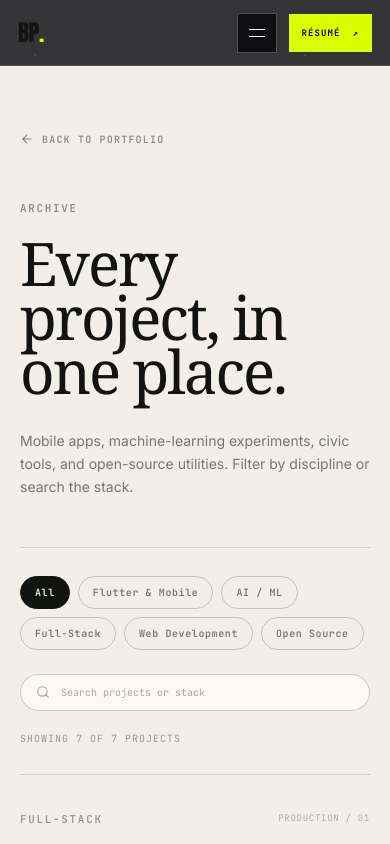
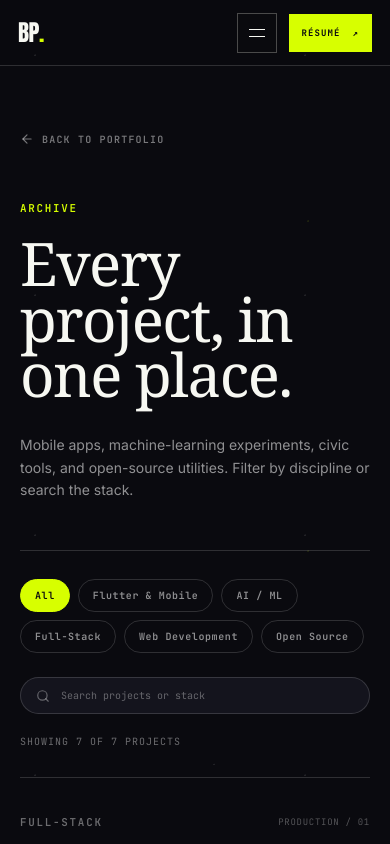
Before and after one commit to BezaleelPaul/BezaleelPaul, a Next.js app: page /projects in a window 390 px wide. Shown: the top 844 px of the page. Built offline with nearby package versions, Linux system fonts and the light colour scheme; grey boxes are pictures that could not be loaded.

Commit message:
Match project archive to approved dark orbital portfolio design

```diff
--- a/src/app/projects/page.tsx
+++ b/src/app/projects/page.tsx
@@ -40,36 +40,36 @@ export default function ProjectsPage() {
   };
 
   return (
-    <div className="min-h-screen bg-paper text-ink">
+    <div className="min-h-screen bg-[#0A0A0F] text-[#F7F8F2]">
       <Navbar />
 
       <main className="pb-24 pt-32 sm:pt-36">
         <div className="section-shell">
           <Link
             href="/"
-            className="inline-flex items-center gap-2 font-mono text-[10px] font-semibold uppercase tracking-[0.12em] text-ink/45 transition-colors hover:text-ink"
+            className="inline-flex items-center gap-2 font-mono text-[10px] font-semibold uppercase tracking-[0.12em] text-white/45 transition-colors hover:text-[#D7FF00]"
           >
             <ArrowLeft className="h-3.5 w-3.5" />
             Back to portfolio
           </Link>
 
           <header
-            className="mt-12 grid gap-8 border-b border-ink/15 pb-12 lg:grid-cols-12 lg:items-end"
+            className="mt-12 grid gap-8 border-b border-white/15 pb-12 lg:grid-cols-12 lg:items-end"
             data-reveal
           >
             <div className="lg:col-span-8">
-              <p className="eyebrow text-ink/45">Archive</p>
-              <h1 className="serif-display mt-5 max-w-3xl text-6xl text-ink sm:text-8xl">
+              <p className="eyebrow text-[#D7FF00]">Archive</p>
+              <h1 className="font-display mt-5 max-w-3xl text-6xl leading-[0.92] tracking-tight text-[#F7F8F2] sm:text-8xl">
                 Every project, in one place.
               </h1>
             </div>
-            <p className="max-w-sm text-sm leading-relaxed text-ink/55 lg:col-span-4 lg:ml-auto">
+            <p className="max-w-sm text-sm leading-relaxed text-white/55 lg:col-span-4 lg:ml-auto">
               Mobile apps, machine-learning experiments, civic tools, and open-source utilities.
               Filter by discipline or search the stack.
             </p>
           </header>
 
-          <div className="border-b border-ink/15 py-7" data-reveal data-reveal-delay="80">
+          <div className="border-b border-white/15 py-7" data-reveal data-reveal-delay="80">
             <div className="flex flex-col gap-6 lg:flex-row lg:items-center lg:justify-between">
               <div className="flex flex-wrap gap-2" role="group" aria-label="Filter projects by category">
                 {categories.map((category) => (
@@ -80,8 +80,8 @@ export default function ProjectsPage() {
                     aria-pressed={activeCategory === category}
                     className={`rounded-full border px-3.5 py-2 font-mono text-[10px] font-semibold tracking-[0.06em] transition-colors ${
                       activeCategory === category
-                        ? 'border-ink bg-ink text-paper'
-                        : 'border-ink/20 text-ink/55 hover:border-ink hover:text-ink'
+                        ? 'border-[#D7FF00] bg-[#D7FF00] text-[#0A0A0F]'
+                        : 'border-white/15 text-white/55 hover:border-[#D7FF00] hover:text-[#D7FF00]'
                     }`}
                   >
                     {category}
@@ -90,27 +90,27 @@ export default function ProjectsPage() {
               </div>
 
               <div className="relative w-full lg:w-80">
-                <Search className="absolute left-4 top-1/2 h-3.5 w-3.5 -translate-y-1/2 text-ink/35" />
+                <Search className="absolute left-4 top-1/2 h-3.5 w-3.5 -translate-y-1/2 text-white/35" />
                 <input
                   type="search"
                   value={searchQuery}
                   onChange={(event) => setSearchQuery(event.target.value)}
                   aria-label="Search projects by name, description, or technology"
                   placeholder="Search projects or stack"
-                  className="w-full rounded-full border border-ink/20 bg-paper-bright py-2.5 pl-10 pr-4 font-mono text-[10px] text-ink placeholder:text-ink/35 focus:border-ink focus:outline-none"
+                  className="w-full rounded-full border border-white/15 bg-[#14141D] py-2.5 pl-10 pr-4 font-mono text-[10px] text-ink placeholder:text-white/35 focus:border-ink focus:outline-none"
                 />
               </div>
             </div>
 
             <div className="mt-5 flex items-center justify-between gap-4">
-              <p className="font-mono text-[10px] uppercase tracking-[0.1em] text-ink/40" aria-live="polite">
+              <p className="font-mono text-[10px] uppercase tracking-[0.1em] text-white/40" aria-live="polite">
                 Showing {filteredProjects.length} of {INITIAL_PROJECTS.length} projects
               </p>
               {filteredProjects.length > 0 && (activeCategory !== 'All' || searchQuery.length > 0) && (
                 <button
                   type="button"
                   onClick={resetFilters}
-                  className="link-underline font-mono text-[9px] font-semibold uppercase tracking-[0.1em] text-ink/55 hover:text-ink"
+                  className="link-underline font-mono text-[9px] font-semibold uppercase tracking-[0.1em] text-white/55 hover:text-[#D7FF00]"
                 >
                   Reset filters
                 </button>
@@ -123,16 +123,16 @@ export default function ProjectsPage() {
               {filteredProjects.map((project, index) => (
                 <article
                   key={project.id}
-                  className="flex flex-col border-b border-ink/15 py-9 md:py-11"
+                  className="flex flex-col border-b border-white/15 py-9 md:py-11"
                 >
                   <div className="flex items-center justify-between gap-4">
-                    <span className="eyebrow text-ink/40">{project.category}</span>
-                    <span className="font-mono text-[9px] uppercase tracking-[0.08em] text-ink/30">
+                    <span className="eyebrow text-white/40">{project.category}</span>
+                    <span className="font-mono text-[9px] uppercase tracking-[0.08em] text-white/30">
                       {project.status} / {String(index + 1).padStart(2, '0')}
                     </span>
                   </div>
 
-                  <div className="relative mt-5 aspect-[16/9] overflow-hidden bg-ink/5">
+                  <div className="relative mt-5 aspect-[16/9] overflow-hidden border border-white/10 bg-[#14141D]">
                     <img
                       src={project.imageUrl || `https://opengraph.githubassets.com/1/BezaleelPaul/${project.repoUrl.split('/').pop()}`}
                       alt={`${project.title} project preview`}
@@ -141,10 +141,10 @@ export default function ProjectsPage() {
                       className="h-full w-full object-cover"
                     />
                   </div>
-                  <h2 className="mt-5 font-display text-3xl leading-[0.98] tracking-tight text-ink sm:text-4xl">
+                  <h2 className="mt-5 font-display text-3xl leading-[0.98] tracking-tight text-[#F7F8F2] sm:text-4xl">
                     {project.title}
                   </h2>
-                  <p className="mt-4 max-w-xl text-sm leading-relaxed text-ink/58">
+                  <p className="mt-4 max-w-xl text-sm leading-relaxed text-white/60">
                     {project.tagline}
                   </p>
 
@@ -152,36 +152,36 @@ export default function ProjectsPage() {
                     {project.stack.map((technology) => (
                       <span
                         key={technology}
-                        className="font-mono text-[9px] uppercase tracking-[0.06em] text-ink/38"
+                        className="font-mono text-[9px] uppercase tracking-[0.06em] text-white/45"
                       >
                         {technology}
                       </span>
                     ))}
                   </div>
 
-                  <div className="mt-7 flex-1 border-t border-ink/12 pt-5">
+                  <div className="mt-7 flex-1 border-t border-white/10 pt-5">
                     <details className="group">
-                      <summary className="flex cursor-pointer list-none items-center justify-between gap-4 font-mono text-[9px] font-semibold uppercase tracking-[0.12em] text-ink">
+                      <summary className="flex cursor-pointer list-none items-center justify-between gap-4 font-mono text-[9px] font-semibold uppercase tracking-[0.12em] text-white">
                         Engineering notes
                         <span className="relative h-3 w-3 shrink-0">
-                          <span className="absolute left-0 top-1/2 h-px w-3 bg-ink" />
+                          <span className="absolute left-0 top-1/2 h-px w-3 bg-white/70" />
                           <span className="absolute left-1/2 top-0 h-3 w-px bg-ink transition-transform group-open:rotate-90" />
                         </span>
                       </summary>
                       <div className="space-y-5 pt-5">
                         <div>
-                          <h3 className="eyebrow text-ink/35">The problem</h3>
-                          <p className="mt-1.5 text-xs leading-relaxed text-ink/58">{project.problem}</p>
+                          <h3 className="eyebrow text-white/35">The problem</h3>
+                          <p className="mt-1.5 text-xs leading-relaxed text-white/60">{project.problem}</p>
                         </div>
                         <div>
-                          <h3 className="eyebrow text-ink/35">The approach</h3>
-                          <p className="mt-1.5 text-xs leading-relaxed text-ink/58">{project.solution}</p>
+                          <h3 className="eyebrow text-white/35">The approach</h3>
+                          <p className="mt-1.5 text-xs leading-relaxed text-white/60">{project.solution}</p>
                         </div>
                         {project.highlights.length > 0 && (
                           <ul className="space-y-1.5">
                             {project.highlights.map((highlight) => (
-                              <li key={highlight} className="flex gap-2 text-xs leading-relaxed text-ink/50">
-                                <span className="mt-[0.45rem] h-1 w-1 shrink-0 rounded-full bg-ink/35" />
+                              <li key={highlight} className="flex gap-2 text-xs leading-relaxed text-white/50">
+                                <span className="mt-[0.45rem] h-1 w-1 shrink-0 rounded-full bg-[#D7FF00]/55" />
                                 {highlight}
                               </li>
                             ))}
@@ -196,7 +196,7 @@ export default function ProjectsPage() {
                       href={project.repoUrl}
                       target="_blank"
                       rel="noopener noreferrer"
-                      className="inline-flex items-center gap-1.5 font-mono text-[9px] font-semibold uppercase tracking-[0.1em] text-ink/55 hover:text-ink"
+                      className="inline-flex items-center gap-1.5 font-mono text-[9px] font-semibold uppercase tracking-[0.1em] text-white/55 hover:text-[#D7FF00]"
                     >
                       <Github className="h-3.5 w-3.5" />
                       Source
@@ -206,7 +206,7 @@ export default function ProjectsPage() {
                         href={project.demoUrl}
                         target={project.demoUrl.startsWith('http') ? '_blank' : undefined}
                         rel={project.demoUrl.startsWith('http') ? 'noopener noreferrer' : undefined}
-                        className="inline-flex items-center gap-1.5 font-mono text-[9px] font-semibold uppercase tracking-[0.1em] text-ink/55 hover:text-ink"
+                        className="inline-flex items-center gap-1.5 font-mono text-[9px] font-semibold uppercase tracking-[0.1em] text-white/55 hover:text-[#D7FF00]"
                       >
                         Live project
                         <ArrowUpRight className="h-3.5 w-3.5" />
@@ -218,15 +218,15 @@ export default function ProjectsPage() {
             </div>
           ) : (
             <div className="py-24 text-center">
-              <p className="eyebrow text-ink/35">No results</p>
-              <h2 className="serif-display mt-4 text-5xl text-ink">No matching projects.</h2>
-              <p className="mx-auto mt-4 max-w-md text-sm leading-relaxed text-ink/50">
+              <p className="eyebrow text-white/35">No results</p>
+              <h2 className="serif-display mt-4 text-5xl text-white">No matching projects.</h2>
+              <p className="mx-auto mt-4 max-w-md text-sm leading-relaxed text-white/50">
                 Try a broader category or a different keyword.
               </p>
               <button
                 type="button"
                 onClick={resetFilters}
-                className="mt-7 rounded-full bg-ink px-5 py-3 font-mono text-[10px] font-semibold uppercase tracking-[0.12em] text-paper"
+                className="mt-7 rounded-full bg-[#D7FF00] px-5 py-3 font-mono text-[10px] font-semibold uppercase tracking-[0.12em] text-[#0A0A0F]"
               >
                 Reset filters
               </button>
```
